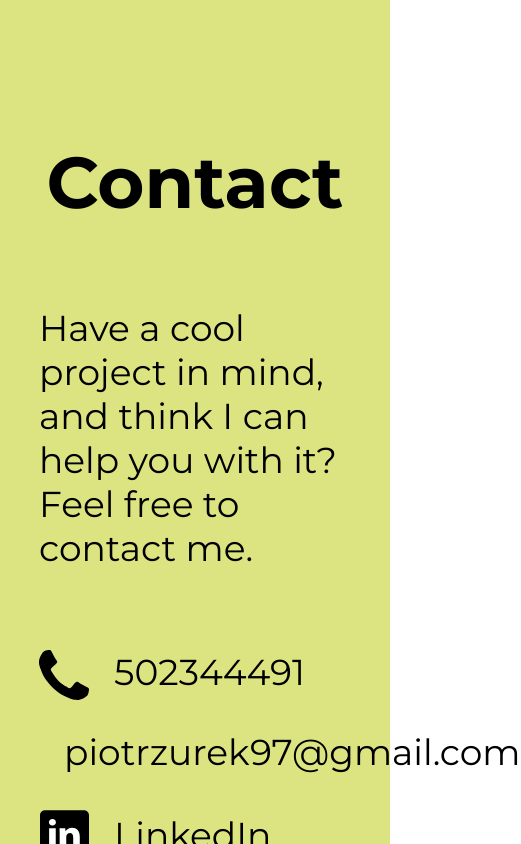
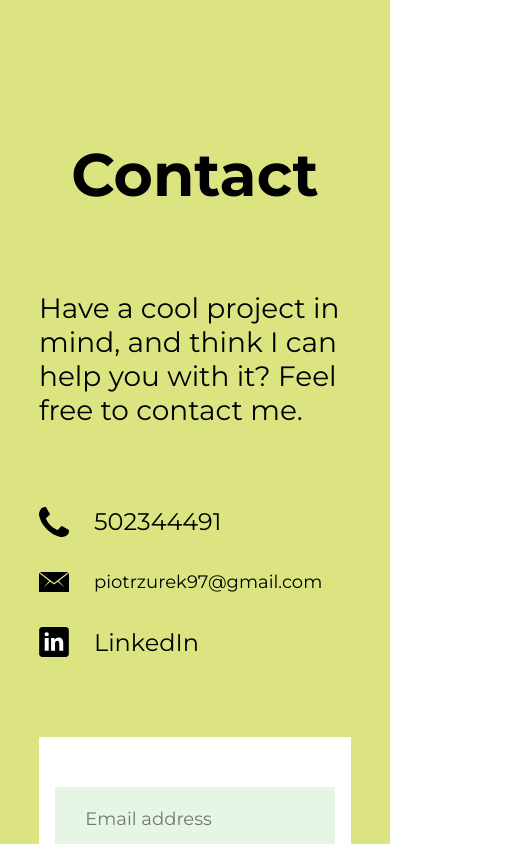
Before and after one commit to zurek-piotr/portfolio, a Vue app: page /#contact in a window 390 px wide. Shown: the part 3920-4764 px from the top of the page, 521 px wide, since content can reach past the window. Built offline with nearby package versions, Linux system fonts and the light colour scheme.

Commit message:
Fix Contact view RWD mobile support

```diff
--- a/src/views/Contact.vue
+++ b/src/views/Contact.vue
@@ -20,7 +20,7 @@
           502344491</a
         >
         <a
-          class="contact__info__links__link"
+          class="contact__info__links__link contact__info__links__link--email"
           href="mailto:piotrzurek97@gmail.com"
           ><div class="button email"></div>
           piotrzurek97@gmail.com</a
@@ -163,14 +163,14 @@ export default {
     padding: 80px 70px;
 
     &__header {
-      font-size: 72px;
+      font-size: 60px;
       font-weight: bold;
       text-align: center;
     }
 
     &__description {
       margin-top: 80px;
-      font-size: 36px;
+      font-size: 28px;
       font-weight: 400;
     }
 
@@ -180,10 +180,15 @@ export default {
       &__link {
         display: flex;
         flex-direction: row;
+        align-items: center;
         margin-top: 30px;
-        font-size: 36px;
+        font-size: 24px;
         font-weight: 400;
         text-decoration: none;
+
+        &--email {
+          font-size: 16px;
+        }
 
         &[href] {
           color: #000;
@@ -219,8 +224,8 @@ export default {
 .button {
   position: relative;
   background: center/contain no-repeat;
-  height: 50px;
-  width: 50px;
+  height: 30px;
+  width: 30px;
   margin-right: 25px;
   cursor: pointer;
 
@@ -228,7 +233,6 @@ export default {
     position: absolute;
     top: 50%;
     left: 75px;
-    font-size: 36px;
     transform: translateY(-50%);
   }
 
@@ -244,6 +248,8 @@ export default {
     background-image: url(../assets/contactSrc/linkedinIcon.svg);
     &::after {
       content: "LinkedIn";
+      font-size: 24px;
+      left: calc(100% + 25px);
     }
   }
 }
@@ -313,6 +319,24 @@ export default {
     height: 80px;
   }
 }
+@media screen and (min-width: 375px) {
+  .contact__info__links__link--email {
+    font-size: 18px;
+  }
+}
+
+@media screen and (min-width: 425px) {
+  .contact__info__links__link--email {
+    font-size: 22px;
+  }
+}
+
+@media screen and (min-width: 425px) {
+  .contact__info__links__link--email {
+    font-size: 24px;
+  }
+}
+
 @media screen and (min-width: 1024px) {
   .contact {
     display: flex;
@@ -388,7 +412,6 @@ export default {
     &.linkedin {
       &::after {
         font-size: 28px;
-        left: calc(100% + 25px);
       }
     }
   }
```
